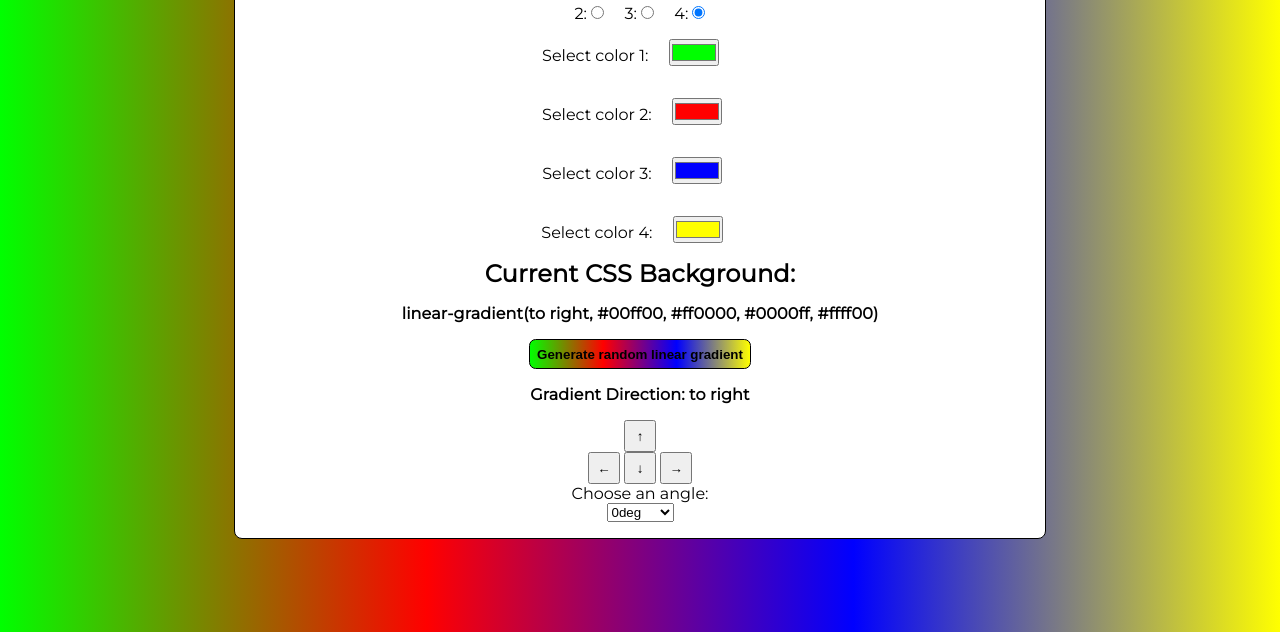
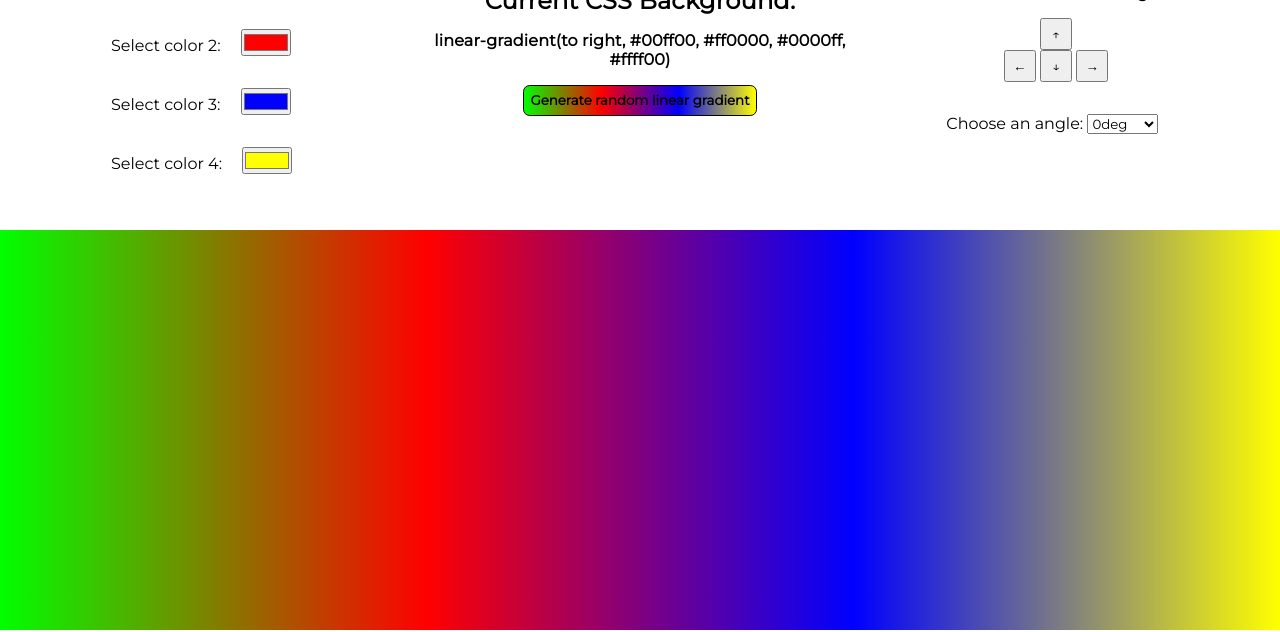
Before and after one commit to JulianLivrone/Gradient-background, a plain HTML site: page index.html in a window 1280 px wide. Shown: the part 168-800 px from the top of the page. Drawn offline with Linux system fonts and the light colour scheme.

Commit message:
Changed layout

```diff
--- a/index.html
+++ b/index.html
@@ -6,22 +6,45 @@
     <meta name="viewport" content="width=device-width, initial-scale=1.0" />
     <title>Gradient Background</title>
     <link rel="stylesheet" href="./syle.css" />
-    <link rel="preconnect" href="https://fonts.googleapis.com">
-    <link rel="preconnect" href="https://fonts.gstatic.com" crossorigin>
-    <link href="https://fonts.googleapis.com/css2?family=Montserrat&display=swap" rel="stylesheet">
+    <link rel="preconnect" href="https://fonts.googleapis.com" />
+    <link rel="preconnect" href="https://fonts.gstatic.com" crossorigin />
+    <link
+      href="https://fonts.googleapis.com/css2?family=Montserrat&display=swap"
+      rel="stylesheet"
+    />
   </head>
-  <body id="body">
-    <main class="container">
+  <body>
+    <main class="main">
       <h1 class="title">Background Generator</h1>
+      <div class="content">
+        <div>
           <div class="container-colors-quantity">
             <h3>Select number of colors:</h3>
             <div>
-          <label class="label-input-colors-quantity2" for="html">2: <input class="input-colors-quantity2" type="radio" name="colors-quantity" /></label>
-          <label class="label-input-colors-quantity3" for="html">3: <input class="input-colors-quantity3" type="radio" name="colors-quantity" /></label>
-          <label class="label-input-colors-quantity4" for="html">4: <input class="input-colors-quantity4" type="radio" name="colors-quantity" checked/></label>
+              <label class="label-input-colors-quantity2" for="html"
+                >2:
+                <input
+                  class="input-colors-quantity2"
+                  type="radio"
+                  name="colors-quantity"
+              /></label>
+              <label class="label-input-colors-quantity3" for="html"
+                >3:
+                <input
+                  class="input-colors-quantity3"
+                  type="radio"
+                  name="colors-quantity"
+              /></label>
+              <label class="label-input-colors-quantity4" for="html"
+                >4:
+                <input
+                  class="input-colors-quantity4"
+                  type="radio"
+                  name="colors-quantity"
+                  checked
+              /></label>
             </div>
           </div>
-      <div>
           <div class="container-color1">
             <label for="color1"
               >Select color 1:
@@ -31,7 +54,6 @@
                 name="color1"
                 value="#00ff00"
             /></label>
-        </div>
             <div class="container-color2">
               <label for="color2"
                 >Select color 2:
@@ -53,7 +75,6 @@
                 value="#0000ff"
             /></label>
           </div>
-      </div>
           <div class="container-color4">
             <label for="color4"
               >Select color 4:
@@ -65,9 +86,12 @@
             /></label>
           </div>
         </div>
+        <div class="container-gradient-info">
           <h2 class="sub-title">Current CSS Background:</h2>
           <h3 class="gradient-info"></h3>
           <button class="button">Generate random linear gradient</button>
+        </div>
+        <div>
           <h3 class="gradient-direction">Gradient direction:</h3>
           <div class="container-arrows">
             <button class="arrow top-arrow">&uarr;</button>
@@ -78,13 +102,16 @@
             </div>
           </div>
           <label for="angle">Choose an angle:</label>
-      <select id="angle" name="angle">
+          <select class="select" id="angle" name="angle">
             <option value="0deg">0deg</option>
             <option value="45deg">45deg</option>
             <option value="135deg">135deg</option>
             <option value="225deg">225deg</option>
             <option value="315deg">315deg</option>
           </select>
+        </div>
+      </div>
+      <div class="container-gradient"></div>
     </main>
     <script src="./script.js"></script>
   </body>
--- a/script.js
+++ b/script.js
@@ -4,7 +4,7 @@ const inputColor1 = document.querySelector('.input-color1');
 const inputColor2 = document.querySelector('.input-color2');
 const inputColor3 = document.querySelector('.input-color3');
 const inputColor4 = document.querySelector('.input-color4');
-const body = document.querySelector('#body');
+const containerGradient = document.querySelector('.container-gradient');
 const button = document.querySelector('.button');
 const topArrow = document.querySelector('.top-arrow');
 const leftArrow = document.querySelector('.left-arrow');
@@ -23,7 +23,7 @@ const setGradient = () => {
     containerColor3.classList.contains('container-disable') &&
     containerColor4.classList.contains('container-disable')
   ) {
-    body.style.background = `linear-gradient(${gradientDirection}, ${inputColor1.value}, ${inputColor2.value})`;
+    containerGradient.style.background = `linear-gradient(${gradientDirection}, ${inputColor1.value}, ${inputColor2.value})`;
     button.style.background = `linear-gradient(${gradientDirection}, ${inputColor1.value}, ${inputColor2.value})`;
 
     h3Info.textContent = `linear-gradient(${gradientDirection}, ${inputColor1.value}, ${inputColor2.value})`;
@@ -31,12 +31,12 @@ const setGradient = () => {
     containerColor3.classList.contains('container-disable') ||
     containerColor4.classList.contains('container-disable')
   ) {
-    body.style.background = `linear-gradient(${gradientDirection}, ${inputColor1.value}, ${inputColor2.value}, ${inputColor3.value})`;
+    containerGradient.style.background = `linear-gradient(${gradientDirection}, ${inputColor1.value}, ${inputColor2.value}, ${inputColor3.value})`;
     button.style.background = `linear-gradient(${gradientDirection}, ${inputColor1.value}, ${inputColor2.value}, ${inputColor3.value})`;
 
     h3Info.textContent = `linear-gradient(${gradientDirection}, ${inputColor1.value}, ${inputColor2.value}, ${inputColor3.value})`;
   } else {
-    body.style.background = `linear-gradient(${gradientDirection}, ${inputColor1.value}, ${inputColor2.value}, ${inputColor3.value}, ${inputColor4.value})`;
+    containerGradient.style.background = `linear-gradient(${gradientDirection}, ${inputColor1.value}, ${inputColor2.value}, ${inputColor3.value}, ${inputColor4.value})`;
     button.style.background = `linear-gradient(${gradientDirection}, ${inputColor1.value}, ${inputColor2.value}, ${inputColor3.value}, ${inputColor4.value})`;
 
     h3Info.textContent = `linear-gradient(${gradientDirection}, ${inputColor1.value}, ${inputColor2.value}, ${inputColor3.value}, ${inputColor4.value})`;
--- a/syle.css
+++ b/syle.css
@@ -4,15 +4,27 @@
   box-sizing: border-box;
   padding: 0%;
   margin: 0%;
+  font-family: 'Montserrat', sans-serif;
 }
 
-#body {
-  min-height: 100vh;
+.main {
   display: grid;
   grid-template-columns: 1fr;
+  height: 100vh;
+}
+
+.content {
+  display: grid;
+  grid-template-columns: repeat(3, 1fr);
   justify-items: center;
   align-items: center;
-  font-family: 'Montserrat', sans-serif;
+  background-color: white;
+  padding: 1em;
+  height: 44.5vh;
+}
+
+.container-gradient {
+  height: 50vh;
   background-image: linear-gradient(
     to right,
     #008000,
@@ -22,15 +34,11 @@
   );
 }
 
-.container {
+.container-gradient-info {
   display: flex;
   flex-direction: column;
   justify-content: center;
   align-items: center;
-  background-color: white;
-  padding: 1em;
-  border-radius: 0.5em;
-  border: 1px solid black;
 }
 
 .container-arrows {
@@ -69,6 +77,7 @@
   text-align: center;
   text-transform: uppercase;
   letter-spacing: 0.5em;
+  background-color: white;
 }
 
 .sub-title {
@@ -103,6 +112,10 @@
   cursor: pointer;
 }
 
+.select {
+  margin-top: 2rem;
+}
+
 @media (max-width: 430px) {
   .title {
     font-size: 1.4rem;
```
Lines whose indentation alone changed are shown as unchanged.
